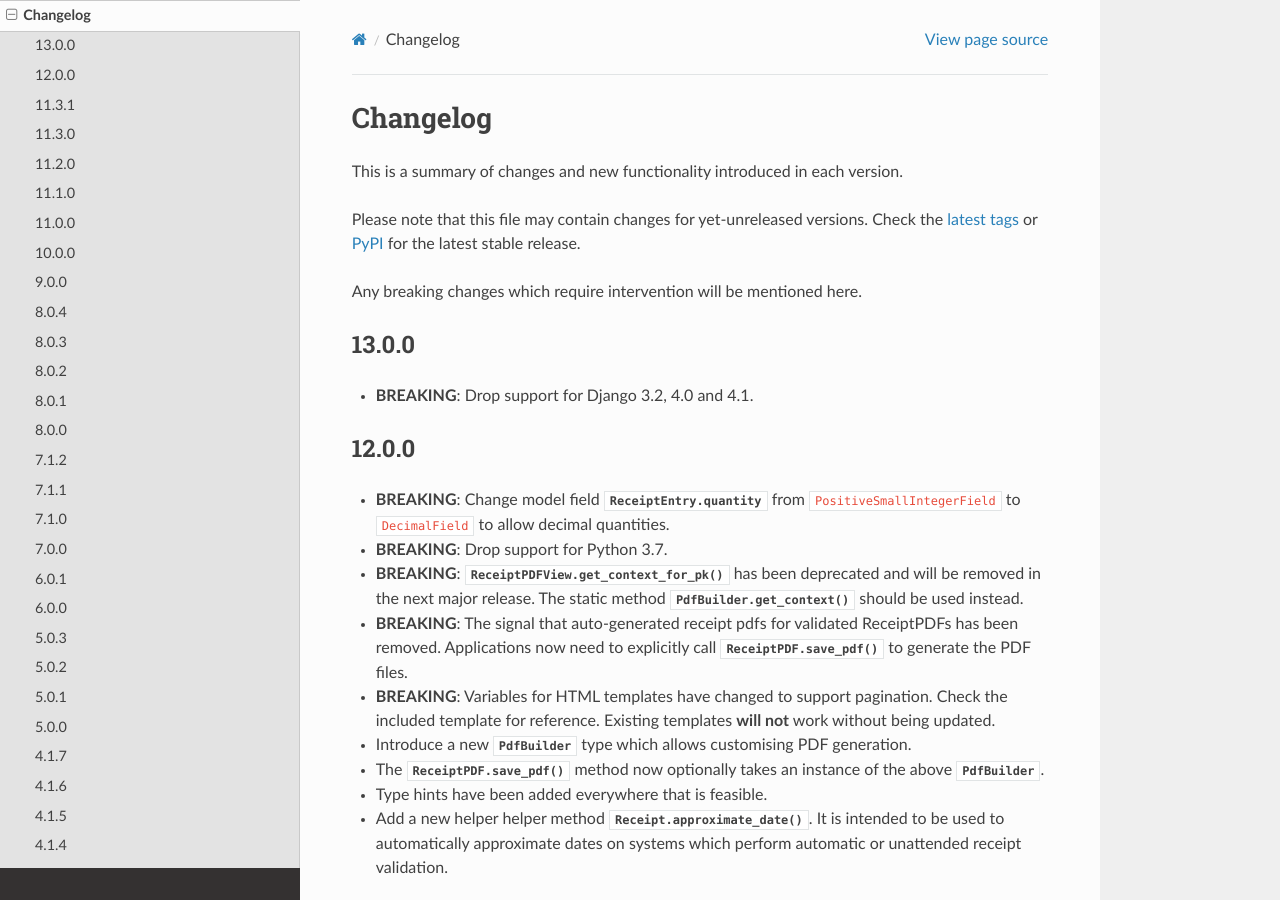
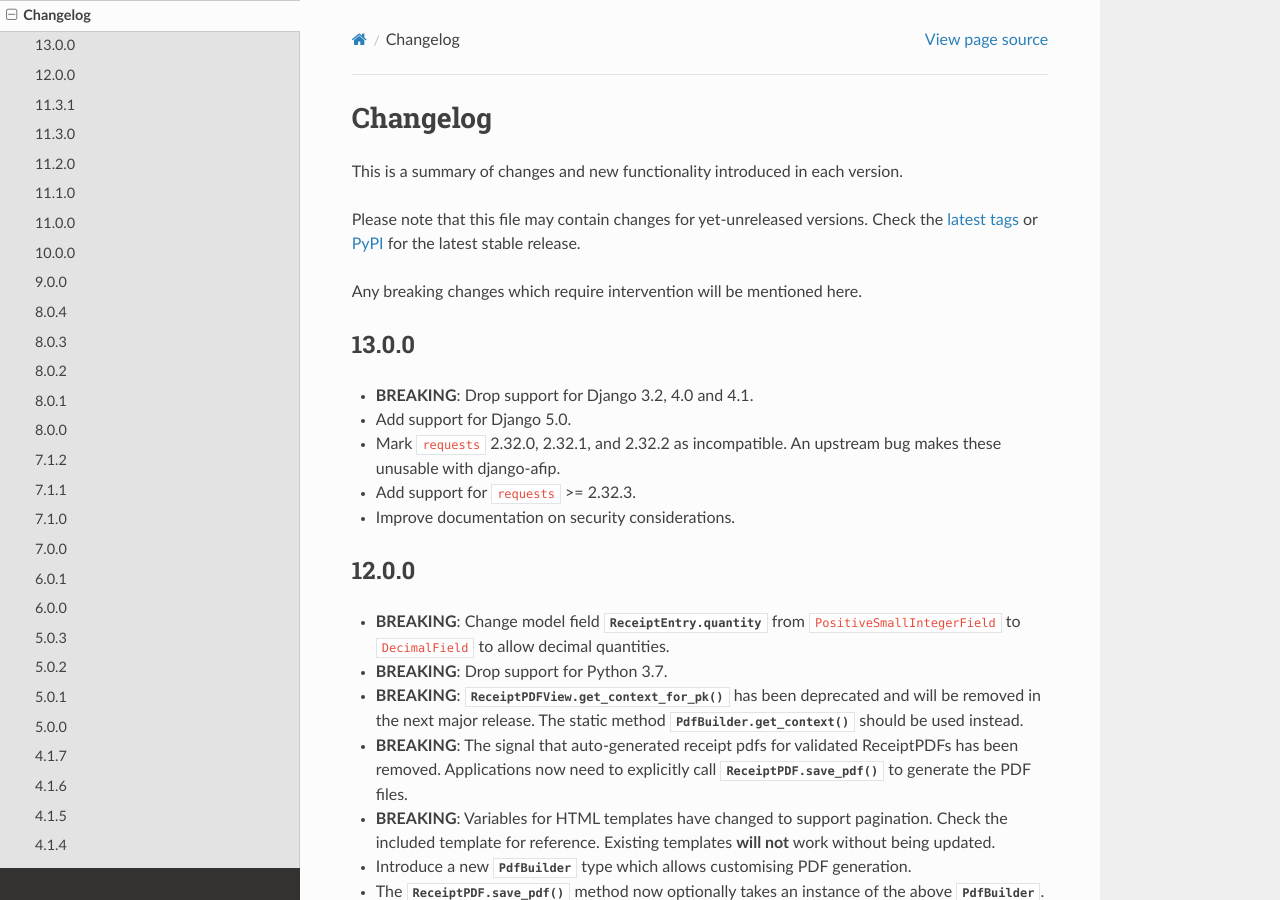
Before and after one commit to WhyNotHugo/django-afip, a Sphinx documentation site: the page built from docs/changelog.rst, in a window 1280 px wide and 900 px high. Built offline with Sphinx 7.4.7 and the Read the Docs theme 2.0.0, drawn with Linux system fonts in a browser that asks for light colours; pages that are not in the unit, such as notebooks, are missing from menus; the version number could not be read and is left out.

Commit message:
Update changelog for v13.0

```diff
--- a/docs/changelog.rst
+++ b/docs/changelog.rst
@@ -17,6 +17,11 @@ Any breaking changes which require intervention will be mentioned here.
 ------
 
 - **BREAKING**: Drop support for Django 3.2, 4.0 and 4.1.
+- Add support for Django 5.0.
+- Mark ``requests`` 2.32.0, 2.32.1, and 2.32.2 as incompatible. An upstream bug
+  makes these unusable with django-afip.
+- Add support for ``requests`` >= 2.32.3.
+- Improve documentation on security considerations.
 
 12.0.0
 ------
```
